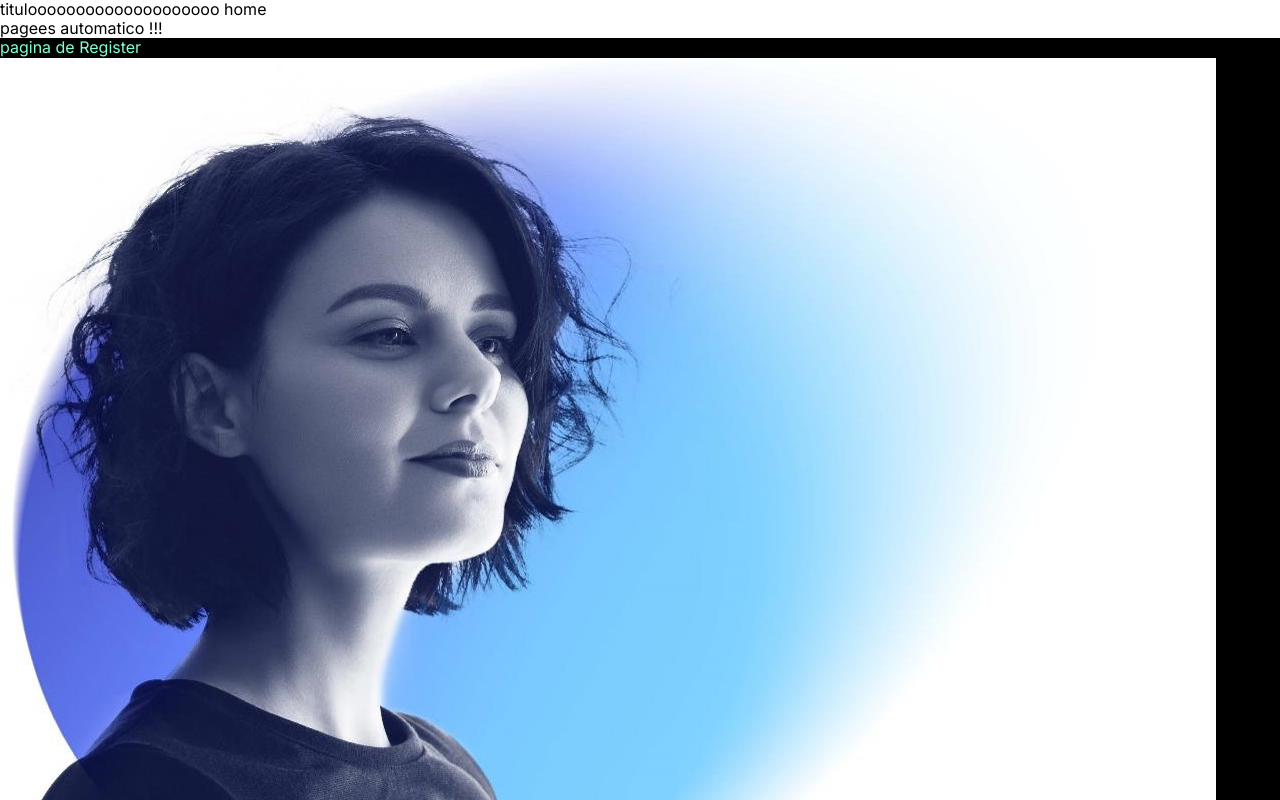
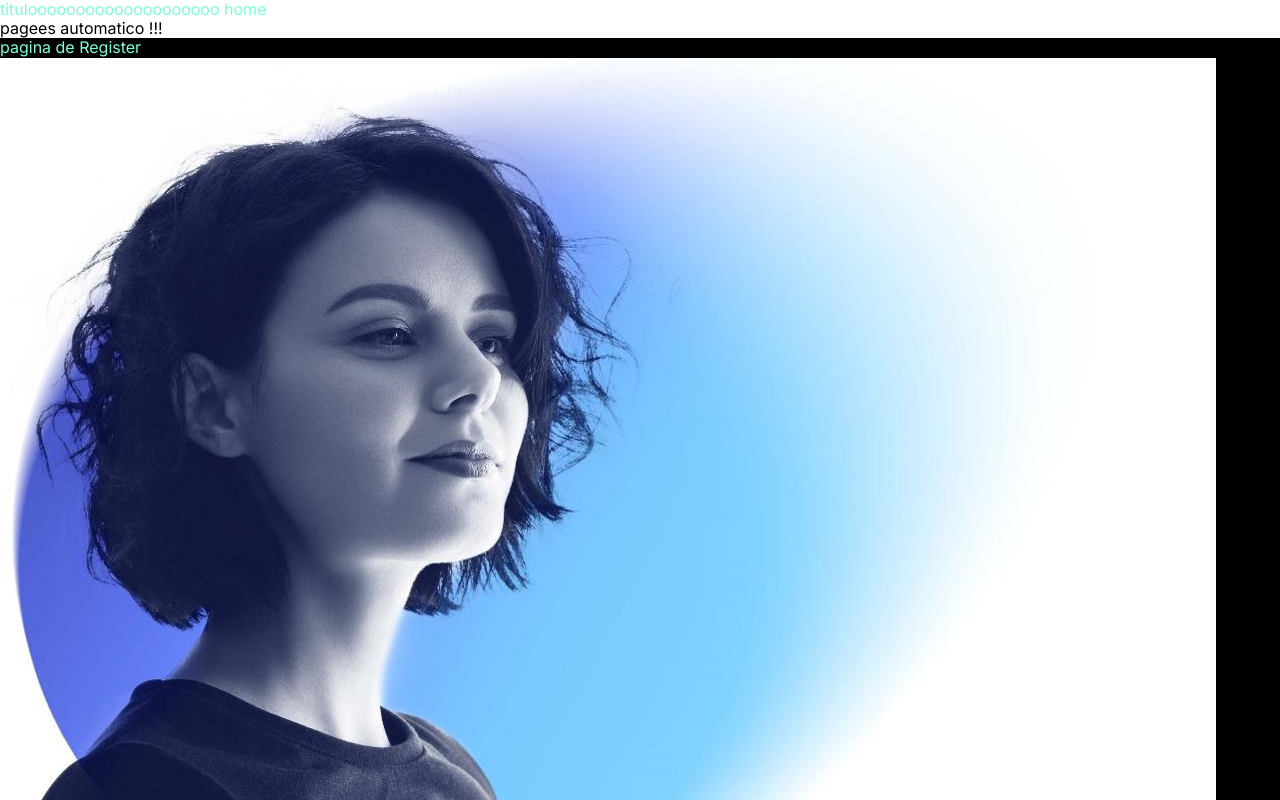
Before and after one commit to victorrojasseidor/front, a Next.js app: page / in a window 1280 px wide. Shown: the top 800 px of the page. Built offline with nearby package versions, Linux system fonts and the light colour scheme.

Commit message:
add es.json and en.js

```diff
--- a/package.json
+++ b/package.json
@@ -14,6 +14,7 @@
     "next": "13.4.4",
     "react": "18.2.0",
     "react-dom": "18.2.0",
+    "react-i18next": "^12.3.1",
     "sass": "^1.62.1"
   }
 }
--- a/styles/core/_reset.scss
+++ b/styles/core/_reset.scss
@@ -21,6 +21,10 @@ body {
 h1, h2, h3, h4, h5 ,h6 {
     font-size: inherit;
     font-weight: inherit;
+}
+
+h1 {
+    color:aquamarine
 }
 
 a, input, select, textarea, label, button, svg, svg * {
--- a/styles/theme/components/_register.scss
+++ b/styles/theme/components/_register.scss
@@ -1,6 +1,6 @@
 
 
 .register {
-    color:aquamarine;
+
     background-color: black;
 }
```
Also changed, not shown: 1 other file (tests, documents, lock files or other folders).
